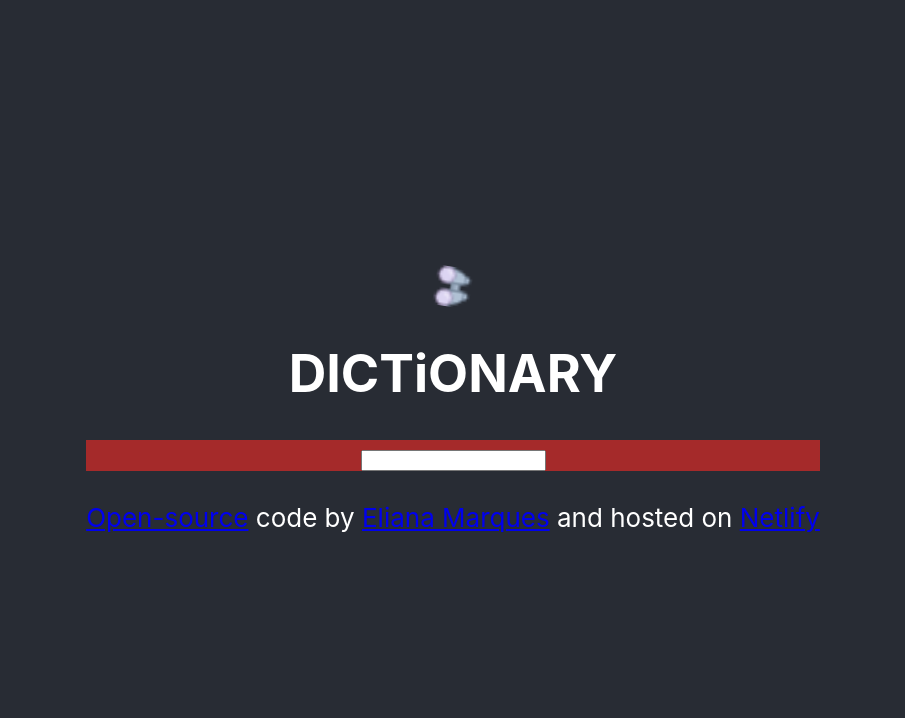
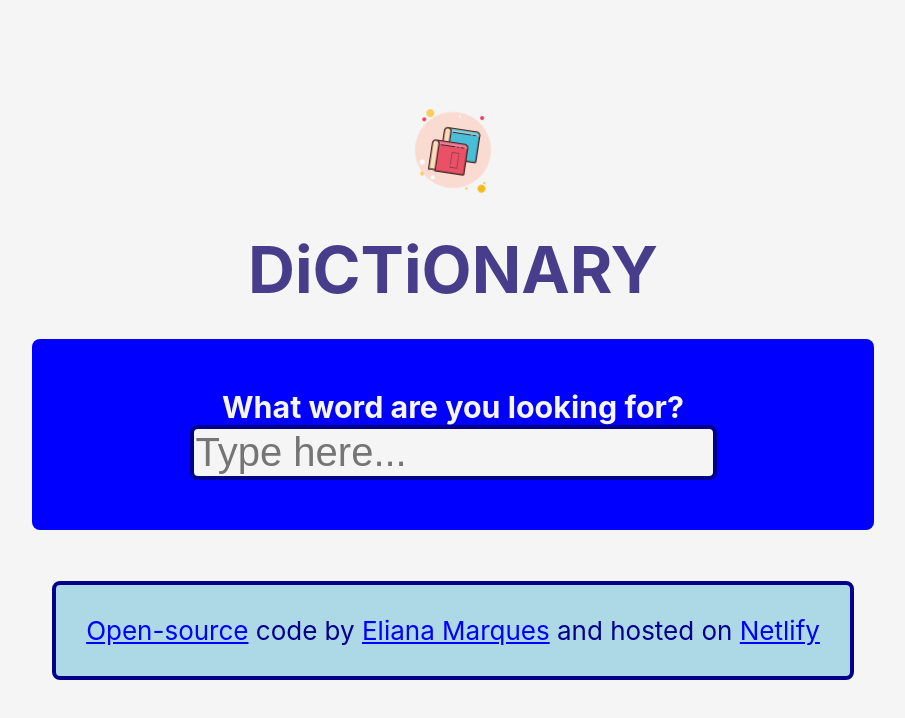
Before and after one commit to elimdd/new-dictionary-repo, a React (Create React App) app: page / in a window 1280 px wide. Shown: the top 718 px of the page, without its empty margins (187-1092 px from the left). Built offline with nearby package versions, Linux system fonts and the light colour scheme.

Commit message:
Css update

```diff
--- a/src/App.css
+++ b/src/App.css
@@ -1,10 +1,12 @@
+h1 {
+  font-size: 65px;
+  color:darkslateblue;
+  padding: 30px;
+  margin: 0;
+}
+
 .App {
   text-align: center;
-}
-
-.App-logo {
-  width: 40px;
-  pointer-events: none;
 }
 
 @media (prefers-reduced-motion: no-preference) {
@@ -14,14 +16,14 @@
 }
 
 .App-header {
-  background-color: #282c34;
+  background-color: whitesmoke;
   min-height: 100vh;
   display: flex;
   flex-direction: column;
   align-items: center;
   justify-content: center;
   font-size: calc(10px + 2vmin);
-  color: white;
+  color: darkblue;
 }
 
 .App-link {
@@ -38,5 +40,13 @@
 }
 
 .app-footer {
-  background-color: white;
+  background-color: whitesmoke;
 }
+
+a {
+  color:blue;
+}
+
+a:hover {
+  color: darkgoldenrod;
+}
--- a/src/App.js
+++ b/src/App.js
@@ -11,13 +11,13 @@
         <img src={logo}
         className="App-logo" alt="logo" />
     <div className="App">
-      <h1>DICTiONARY</h1>
+      <h1>DiCTiONARY</h1>
       <Dictionary />
       <br />
-      <div>
+      <section>
         <a href="/">Open-source</a> code by <a href="/">Eliana Marques</a> and
         hosted on <a href="/">Netlify</a>
-      </div>
+      </section>
     </div>
       </header>
     </div>
--- a/src/Dictionary.css
+++ b/src/Dictionary.css
@@ -1,3 +1,24 @@
+h3 {
+    color: whitesmoke;
+    padding:0;
+    margin: 0;
+}
+section {
+    background-color: lightblue;
+    padding:30px;
+    border: 4px solid darkblue;
+    border-radius: 8px;
+    margin:20px
+}
 .dictionary {
-    background-color: brown;
+    background-color: blue;
+    padding: 50px;
+    border-radius: 8px;
+
 }
+.input {
+    background-color: whitesmoke;
+    border-radius: 8px;
+    font-size: 40px;
+    border: 4px solid darkblue;
+}
--- a/src/Dictionary.js
+++ b/src/Dictionary.js
@@ -31,12 +31,11 @@
 
   return (
     <div className="dictionary">
+        <h3> What word are you looking for?</h3>
     <form onSubmit={searching}>
-      <input type="search" onChange={handleTyping} ></input>
+      <input className="input" placeholder="Type here..." type="search" onChange={handleTyping} ></input>
     </form>
-    <div>
     <Results result={definition}/>
-    </div>
   </div>
   )
 }
--- /dev/null
+++ b/src/Meaning.css
@@ -0,0 +1,10 @@
+p {
+    text-align: justify;
+    color:blue;
+}
+strong {
+    color: darkblue;
+}
+em {
+    color:darkorange;
+}
--- a/src/Meaning.js
+++ b/src/Meaning.js
@@ -1,5 +1,6 @@
 import React from "react";
 import Synonyms from "./Synonyms";
+import "./Meaning.css"
 
 export default function Meaning(props) {
     console.log(props.meaning);
@@ -10,12 +11,13 @@
             return (
                 <div key={index}>
                     <p>
-                        <strong>Definition:</strong>
-                    {definition.definition}
+                        <strong>Definition: </strong>
+                    <em>{definition.definition}</em>
                     <br />
-                    <strong>Example:</strong>
+                    <strong>Example: </strong>
                     <em>{definition.example}</em>
                     <br />
+                    <strong>Synonyms: </strong>
                     <Synonyms synonyms={definition.synonyms} />
                     </p>
                     </div>
--- /dev/null
+++ b/src/Phonetic.css
@@ -0,0 +1,9 @@
+.phonetic {
+        background-color: whitesmoke;
+        padding:30px;
+        border: 4px solid darkblue;
+        border-radius: 8px;
+        margin:20px;
+        color: darkslateblue;
+
+}
--- a/src/Phonetic.js
+++ b/src/Phonetic.js
@@ -1,14 +1,18 @@
 import React from "react"
+import "./Phonetic.css"
+import listen from "./listen.png"
 
 export default function Phonetic(props) {
     console.log(props.phonetic);
     return (
         <div className="phonetic">
             <a href={props.phonetic.audio} target="_blank">
-                Listen
+            <img src={listen} className="listen" alt="listen-image" />
             </a>
             <br />
+            <strong className="phonetic-text">
            / {props.phonetic.text} /
+           </strong>
         </div>
     );
 }
--- /dev/null
+++ b/src/Results.css
@@ -0,0 +1,6 @@
+h2 {
+    font-size: 35px;
+    font-style: italic;
+    color: blue;
+    text-transform:uppercase;
+}
--- a/src/Results.js
+++ b/src/Results.js
@@ -1,6 +1,7 @@
 import React from "react";
 import Meaning from "./Meaning";
 import Phonetic from "./Phonetic";
+import "./Results.css"
 
 export default function Results(props) {
     console.log(props.result)
@@ -8,6 +9,7 @@
     if (props.result) {
         return (
             <div className="results">
+                <section>
           <h2>{props.result.word}</h2>
           {props.result.phonetics.map(function(phonetic, index){
               return (
@@ -16,6 +18,8 @@
                   </div>
               );
           })}
+          </section>
+          <section>
           {props.result.meanings.map(function(meaning, index){
               return (
               <div key={index}>
@@ -24,6 +28,7 @@
               );
           }
           )}
+          </section>
             </div>
         )
     } else {
```
Also changed, not shown: src/Phonetic copy.css (added, +8 -0 lines), src/listen.png (added), src/logo.png.
